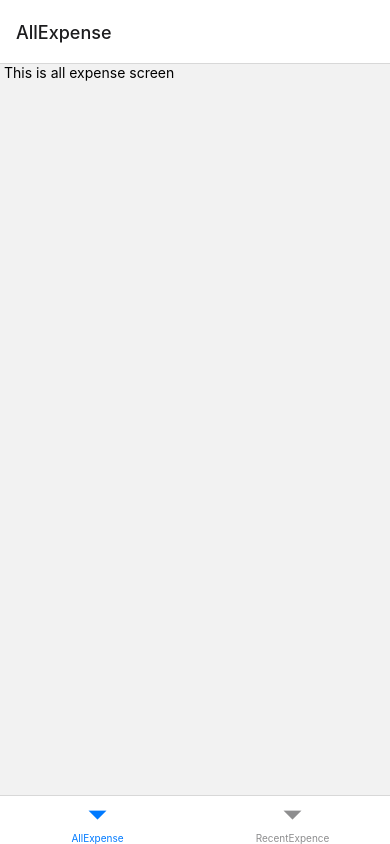
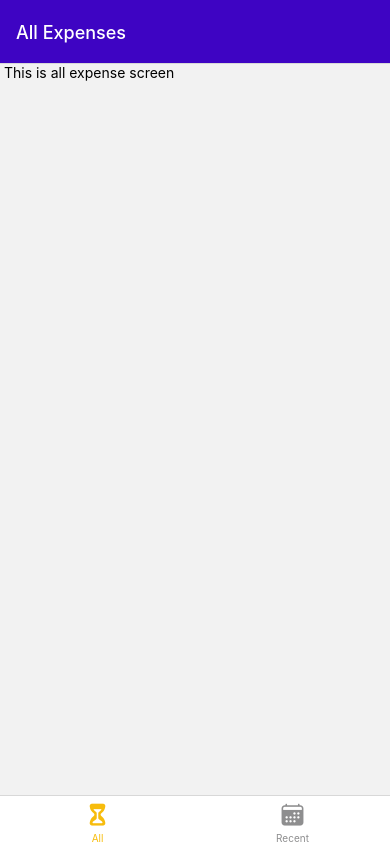
Before and after one commit to Muhammad0320/RNExpence-tracker, a React Native app: screen / in a window 390 px wide. Built offline with nearby package versions, Linux system fonts and the light colour scheme.

Commit message:
feat: styled the tab and stack navs

```diff
--- a/App.js
+++ b/App.js
@@ -5,6 +5,9 @@ import ManageExpense from "./screen/ManageExpense";
 import { createBottomTabNavigator } from "@react-navigation/bottom-tabs";
 import AllExpenses from "./screen/AllExpenses";
 import RecentExpenses from "./screen/RecentExpenses";
+import { GlobalStyles } from "./constants/styles";
+
+import { Ionicons } from "@expo/vector-icons";
 
 const Stack = createNativeStackNavigator();
 
@@ -12,9 +15,35 @@ const Tabs = createBottomTabNavigator();
 
 export default function App() {
   const ExpenseOverview = () => (
-    <Tabs.Navigator>
-      <Tabs.Screen name="AllExpense" component={AllExpenses} />
-      <Tabs.Screen name="RecentExpence" component={RecentExpenses} />
+    <Tabs.Navigator
+      screenOptions={{
+        headerStyle: { backgroundColor: GlobalStyles.colors.primary500 },
+        headerTintColor: "#fff",
+        tabBarActiveTintColor: GlobalStyles.colors.accent500,
+      }}
+    >
+      <Tabs.Screen
+        name="AllExpense"
+        component={AllExpenses}
+        options={{
+          tabBarLabel: "All",
+          title: "All Expenses",
+          tabBarIcon: ({ color, size }) => (
+            <Ionicons name="hourglass" size={size} color={color} />
+          ),
+        }}
+      />
+      <Tabs.Screen
+        name="RecentExpence"
+        component={RecentExpenses}
+        options={{
+          tabBarLabel: "Recent",
+          title: "Recent Expenses",
+          tabBarIcon: ({ color, size }) => (
+            <Ionicons name="calendar" size={size} color={color} />
+          ),
+        }}
+      />
     </Tabs.Navigator>
   );
 
@@ -25,11 +54,19 @@ export default function App() {
       <NavigationContainer>
         <Stack.Navigator>
           <Stack.Screen
-            name="ExoenseOverview"
+            name="ExpenseOverview"
             component={ExpenseOverview}
-            options={{ headerShown: false }}
+            options={{
+              headerShown: false,
+              headerStyle: { backgroundColor: GlobalStyles.colors.primary500 },
+              headerTintColor: "#fff",
+            }}
           />
-          <Stack.Screen name="ManageExpense" component={ManageExpense} />
+          <Stack.Screen
+            name="ManageExpense"
+            component={ManageExpense}
+            options={{ title: "Manage Expense" }}
+          />
         </Stack.Navigator>
       </NavigationContainer>
     </>
```
